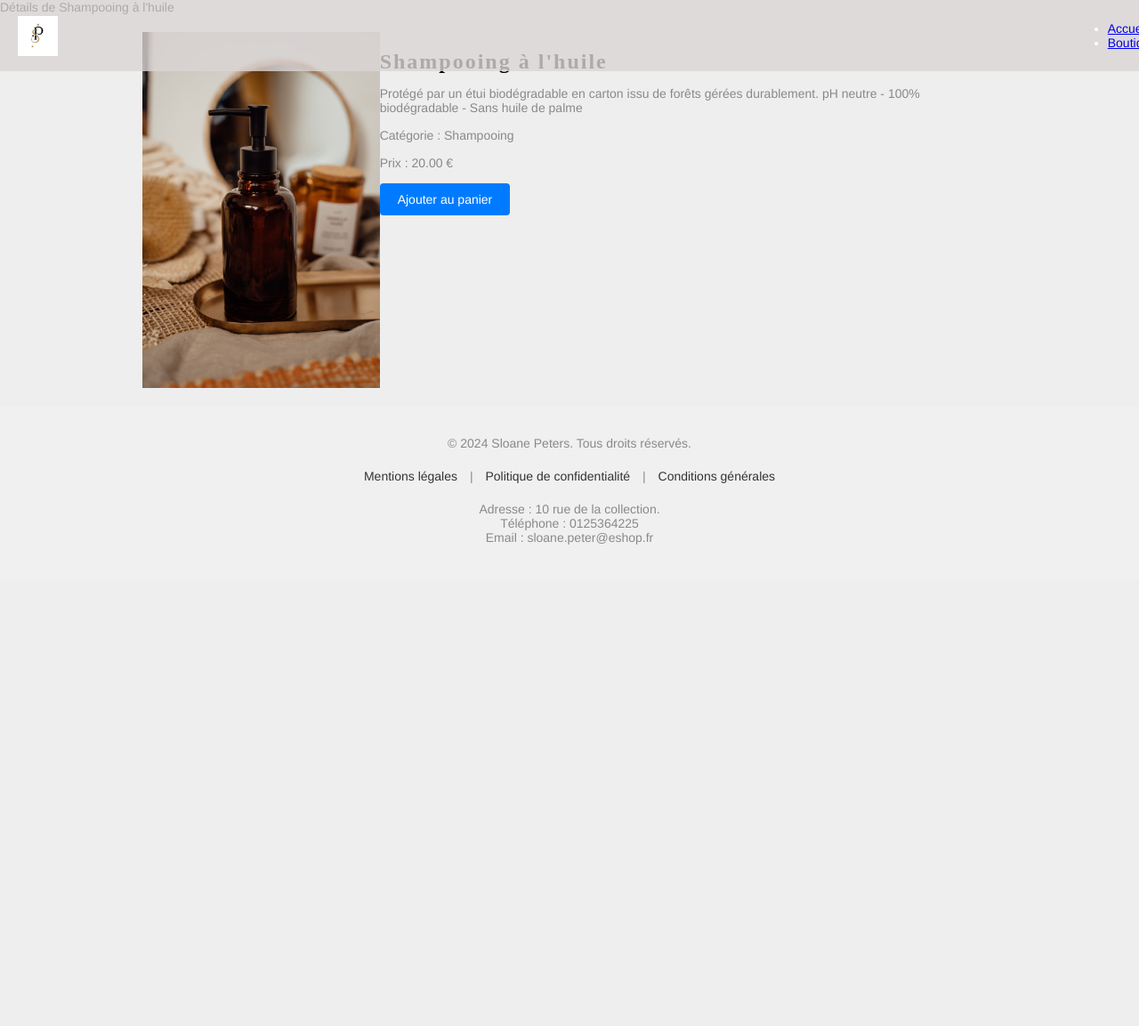
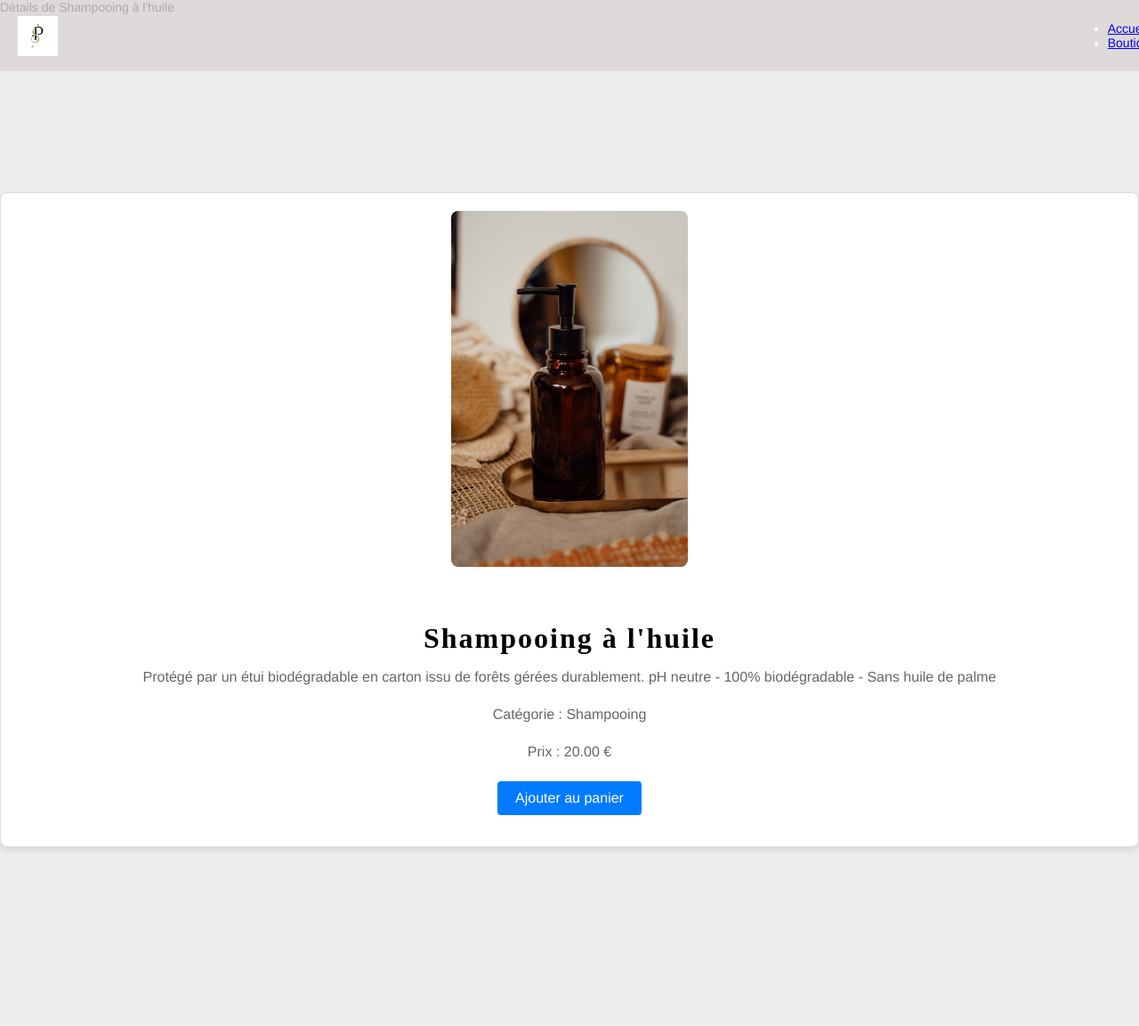
Before and after one commit to isa95330/ecommerce, a Django app: page /products/products/1/ in a window 1280 px wide. Shown: the top 1153 px of the page at 89% size. Before the commit the page ends 612 px from the top, so only its background shows below. Run offline with Django 5.2, Linux system fonts and the light colour scheme; data comes from the database, SQL or seed files in the repository; both versions use the stored data as it was after the commit.

Commit message:
style product

```diff
--- a/src/static/css/style.css
+++ b/src/static/css/style.css
@@ -687,62 +687,6 @@ p {
 
 
 }
-/* Styles pour le modèle de détails de produit */
-.container {
-   max-width: 960px;
-   margin: auto;
-   padding: 20px;
-}
-
-
-.product-detail {
-   display: flex;
-   justify-content: space-between;
-   align-items: flex-start;
-}
-
-
-.product-detail .product-image {
-   flex: 1;
-   margin-right: 20px;
-}
-
-
-.product-detail .product-image img {
-   width: 100%;
-   height: auto;
-}
-
-
-.product-detail .product-info {
-   flex: 1;
-}
-
-
-.product-detail .product-info h1 {
-   font-size: 24px;
-   margin-bottom: 10px;
-}
-
-
-.product-detail .product-info p {
-   margin-bottom: 15px;
-}
-
-
-.product-detail .product-info .btn {
-   background-color: #007bff;
-   color: #fff;
-   text-decoration: none;
-   padding: 10px 20px;
-   border-radius: 4px;
-   display: inline-block;
-}
-
-
-.product-detail .product-info .btn:hover {
-   background-color: #0056b3;
-}
 
        .footer {
            background-color: #f0f0f0;
@@ -1010,3 +954,244 @@ p {
         display: none; /* Cache les images du slideshow sur les petits écrans */
     }
 }
+
+    /* --------------------------- PRODUCT LIST ------------------------------- */
+/* Styles de base pour le conteneur de produits */
+.product-container {
+    padding: 20px;
+    margin: 200px auto;
+    max-width: 1200px; /* Largeur maximale pour les grands écrans */
+}
+
+
+
+/* Grille de produits pour les écrans larges */
+.product-grid {
+    display: grid;
+    grid-template-columns: repeat(auto-fit, minmax(250px, 1fr)); /* Grille fluide */
+    gap: 20px; /* Espace entre les cartes */
+}
+
+/* Carte de produit */
+.product-card {
+    display: flex;
+    flex-direction: column;
+    border: 1px solid #ddd;
+    border-radius: 8px;
+    overflow: hidden;
+    box-shadow: 0 4px 8px rgba(0, 0, 0, 0.1);
+    background-color: #fff;
+    transition: box-shadow 0.3s ease;
+}
+
+.product-card:hover {
+    box-shadow: 0 8px 16px rgba(0, 0, 0, 0.2);
+}
+
+/* Image du produit */
+.product-image {
+    width: 100%;
+    height: 600px;
+    object-fit: cover;
+}
+
+/* Informations sur le produit */
+.product-info {
+    padding: 15px;
+    text-align: center;
+}
+
+.product-name {
+    font-size: 1.25rem;
+    margin: 10px 0;
+    color: #333;
+}
+
+.product-description {
+    font-size: 0.875rem;
+    color: #666;
+    margin-bottom: 15px;
+}
+
+/* Bouton de détails du produit */
+.product-button {
+    display: inline-block;
+    padding: 10px 20px;
+    font-size: 1rem;
+    color: #fff;
+    background-color: #007bff;
+    border: none;
+    border-radius: 4px;
+    text-decoration: none;
+    transition: background-color 0.3s ease;
+}
+
+.product-button:hover {
+    background-color: #0056b3;
+}
+
+/* Media Queries */
+@media (max-width: 1024px) {
+    .product-grid {
+        grid-template-columns: repeat(auto-fit, minmax(200px, 1fr)); /* Ajuste pour les écrans moyens */
+    }
+}
+
+@media (max-width: 768px) {
+    .product-title {
+        font-size: 1.5rem; /* Taille du titre pour petits écrans */
+    }
+
+    .product-grid {
+        grid-template-columns: 1fr; /* Une colonne pour les petits écrans */
+    }
+
+    .product-card {
+        height: auto; /* Ajuste la hauteur des cartes pour les petits écrans */
+    }
+
+    .product-image {
+        height: 150px; /* Hauteur ajustée de l'image */
+    }
+    .main-content {
+        padding: 10px;
+    }
+
+    .main-content table {
+        font-size: 0.875rem;
+    }
+
+    .main-content th, .main-content td {
+        padding: 8px;
+    }
+}
+
+/* --------------------------- PRODUCT DETAILS ------------------------------- */
+.product-detail {
+    display: flex;
+    flex-direction: column;
+    align-items: center;
+    gap: 20px;
+    padding: 20px;
+    border: 1px solid #ddd;
+    border-radius: 8px;
+    box-shadow: 0 4px 8px rgba(0, 0, 0, 0.1);
+    background-color: #fff;
+    margin: 200px auto;
+}
+
+.product-detail-image img {
+    width: 100%;
+    max-width: 500px; /* Limit image width */
+    height: auto;
+    border-radius: 8px;
+}
+
+.product-info {
+    text-align: center;
+}
+
+.product-info h1 {
+    font-size: 2rem;
+    margin-bottom: 10px;
+}
+
+.product-info p {
+    font-size: 1rem;
+    color: #666;
+}
+
+.product-info .btn-primary {
+    display: inline-block;
+    padding: 10px 20px;
+    font-size: 1rem;
+    color: #fff;
+    background-color: #007bff;
+    border: none;
+    border-radius: 4px;
+    text-decoration: none;
+    transition: background-color 0.3s ease;
+}
+
+.product-info .btn-primary:hover {
+    background-color: #0056b3;
+}
+
+.product-info .text-danger {
+    color: #e74c3c;
+}
+@media (max-width: 1024px) {
+    .product-detail {
+        flex-direction: column; /* Empile la photo et le texte verticalement */
+        padding: 20px; /* Padding pour le confort visuel */
+    }
+
+    .product-detail-image img {
+        max-width: 100%; /* L'image ne dépasse pas le conteneur */
+        height: auto; /* Maintient le ratio de l'image */
+    }
+
+    .main-content {
+        padding: 15px; /* Padding réduit pour les petits écrans */
+    }
+}
+
+@media (max-width: 768px) {
+    .product-detail {
+        padding: 10px; /* Padding réduit pour les très petits écrans */
+    }
+
+    .product-info h1 {
+        font-size: 1.5rem; /* Taille de la police réduite pour les petits écrans */
+    }
+
+    .product-info p {
+        font-size: 1rem; /* Taille de la police pour les descriptions */
+    }
+}
+/* --------------------------- CART ------------------------------- */
+.main-content {
+    padding: 20px;
+    max-width: 1200px;
+    margin: 200px auto;
+}
+
+.main-content h1 {
+    font-size: 2rem;
+    margin-bottom: 20px;
+}
+
+.main-content table {
+    width: 100%;
+    border-collapse: collapse;
+}
+
+.main-content th, .main-content td {
+    border: 1px solid #ddd;
+    padding: 10px;
+    text-align: left;
+}
+
+.main-content th {
+    background-color: #f4f4f4;
+}
+
+.main-content .btn-danger {
+    display: inline-block;
+    padding: 5px 10px;
+    color: #fff;
+    background-color: #dc3545;
+    border: none;
+    border-radius: 4px;
+    text-decoration: none;
+    text-align: center;
+}
+
+.main-content .btn-danger:hover {
+    background-color: #c82333;
+}
+
+.main-content p {
+    font-size: 1rem;
+    color: #666;
+}
--- a/src/templates/product_list.html
+++ b/src/templates/product_list.html
@@ -6,7 +6,6 @@
 
 {% block content %}
     <div class="product-container">
-        <h1 class="product-title">Liste des produits</h1>
         <div class="product-grid">
             {% for product in products %}
                 <div class="product-card">
```
Also changed, not shown: src/db.sqlite3.
